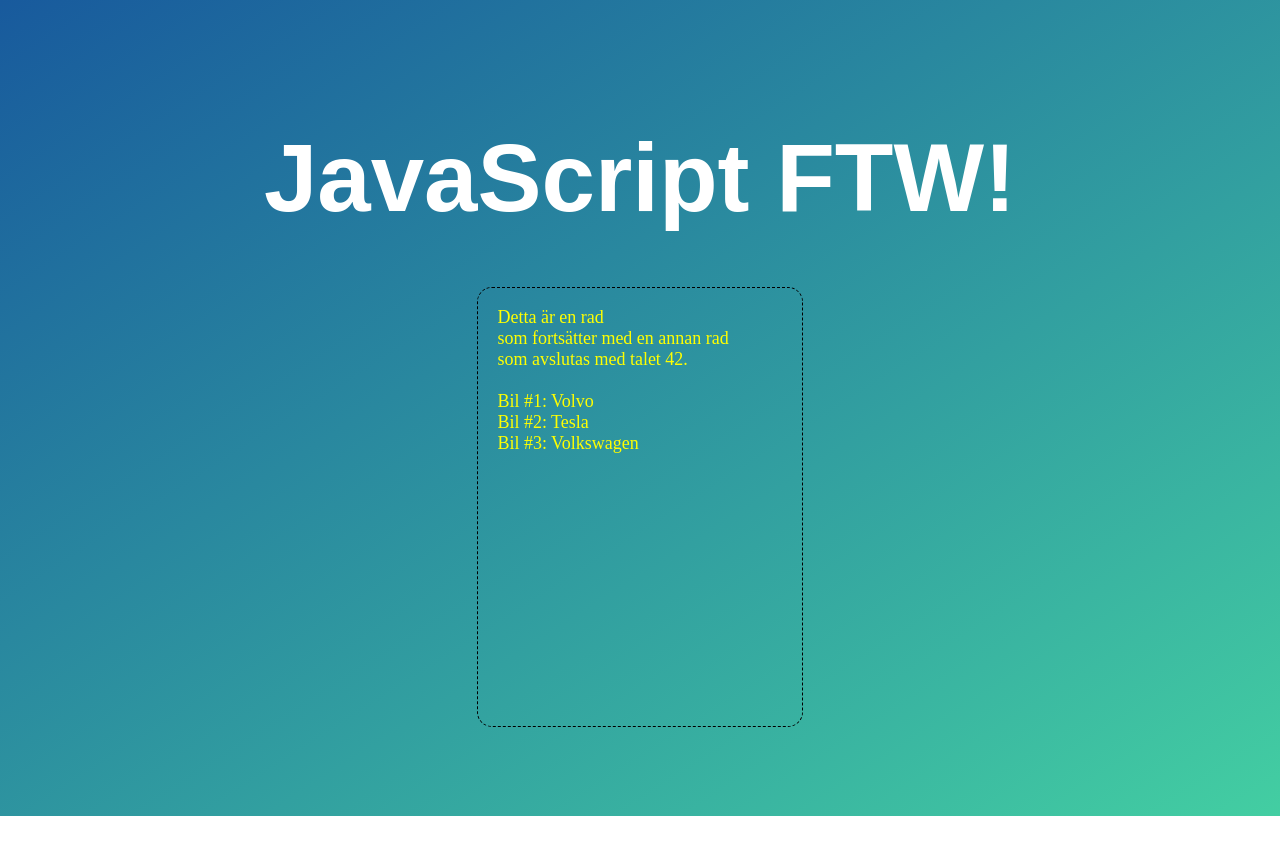
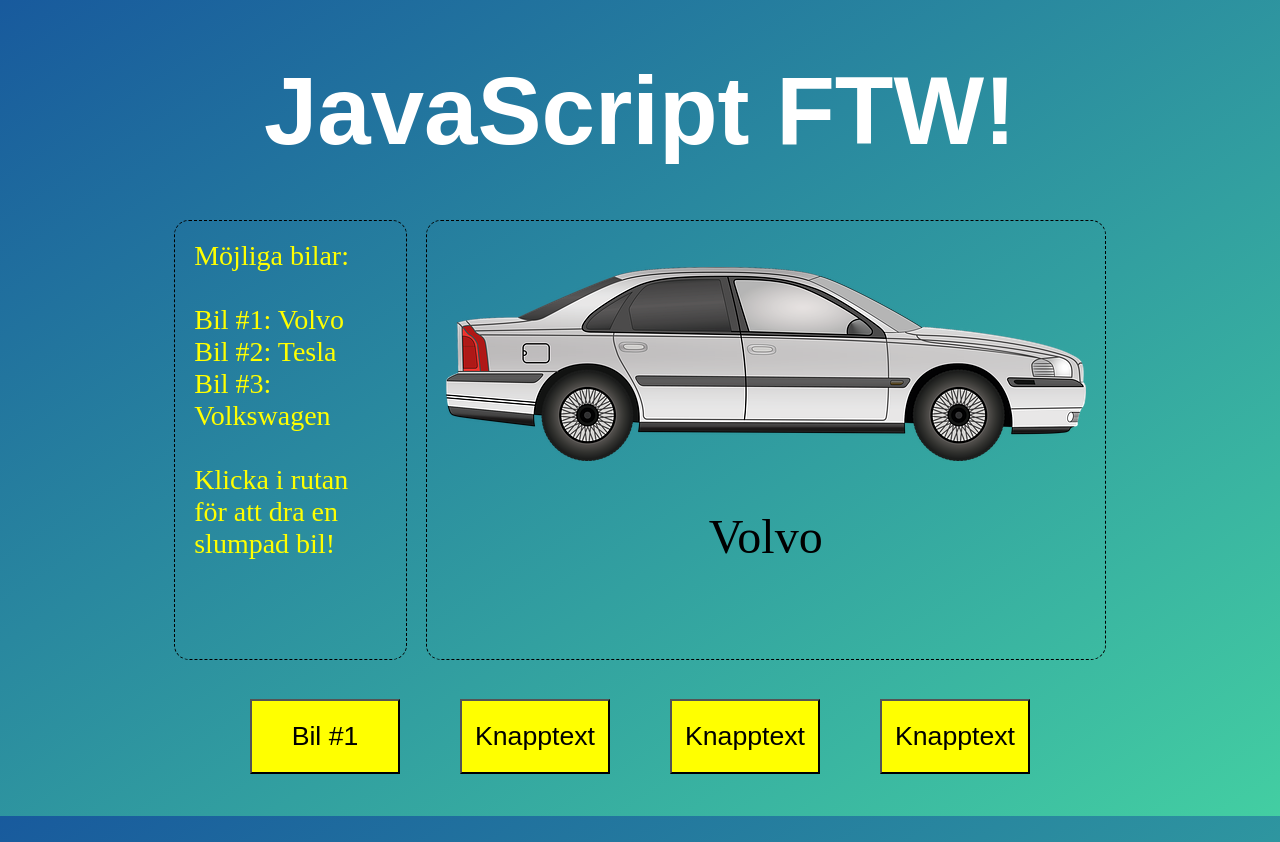
Before and after one commit to nika-edu/JS-Template, a plain HTML site: page index.html in a window 1280 px wide. Before the commit the page ends 816 px from the top, so only its background shows below. Drawn offline with Linux system fonts and the light colour scheme.

Commit message:
file update

```diff
--- a/index.html
+++ b/index.html
@@ -20,7 +20,21 @@
             </div>
             <div id="image-output-container">
                 <img src="./images/img-1.png">
-                <p id="bildtext">En bil</p>
+                <p>Volvo</p>
+            </div>
+        </div>
+        <div id="buttons-container">
+            <div id="button-1-container">
+                <button id="button-1" type="button">Knapptext</button>
+            </div>
+            <div id="button-2-container">
+                <button id="button-2" type="button">Knapptext</button>
+            </div>
+            <div id="button-3-container">
+                <button id="button-3" type="button">Knapptext</button>
+            </div>
+            <div id="button-4-container">
+                <button id="button-4" type="button">Knapptext</button>
             </div>
         </div>
     </div>
--- a/script-1.js
+++ b/script-1.js
@@ -1,29 +1,48 @@
-// Denna JS-fil visar hur utdata från JS kan dirigeras till ett HTML-
-// dokumentet istället för till konsol.
+// Översätter bildnamn till bilnamn
+const carImages = {
+  "img-1.png": "Volvo",
+  "img-2.png": "Tesla",
+  "img-3.png": "Volkswagen",
+};
 
 // Taggarna output-text och output-container återfinns i HTML-filen
 let outputContainer = document.getElementById("text-output-container");
 let outputText = document.getElementById("output-text");
+let carImage = document.getElementById("image-output-container");
 let title = (document.title = "JavaScript FTW!");
+let btn1 = document.getElementById("button-1");
 
 // Man kan t ex ställa färgen på ett område
 outputContainer.style.backgroundColor = "None";
 
-// Nedan finns några exempel på operationer, vars resultat ska
-// matas ut.
-let myString;
-let myNumber = 21 + 21;
-let myFirstString = "Detta är en rad<br>";
-let mySecondString = "som fortsätter med en annan rad<br>";
-let myThirdString = `som avslutas med talet ${myNumber}.<br><br>`;
-let myArray = ["Volvo", "Tesla", "Volkswagen"];
+// Informationstext i den vänstra rutan
+let infoText = "Möjliga bilar:<br><br>";
+let brandArray = ["Volvo", "Tesla", "Volkswagen"];
 
-myString = myFirstString.concat(mySecondString);
-myString = myString.concat(myThirdString);
-
-for (let i = 0; i < myArray.length; i++) {
-  myString += `Bil #${i + 1}: ${myArray[i]}` + "<br>";
+for (let i = 0; i < brandArray.length; i++) {
+  infoText += `Bil #${i + 1}: ${brandArray[i]}` + "<br>";
 }
 
-// Här sker själva utmatningen
-outputContainer.innerHTML = myString;
+infoText += "<br>Klicka i rutan för att dra en slumpad bil!";
+
+// Här sker själva textutmatningen
+outputContainer.innerHTML = infoText;
+
+// Knappraden
+btn1.textContent = "Bil #1";
+
+// Funktion som slumpar fram en ny bild
+function newCar() {
+  // Slumpar fram en bil (ett tal mellan 1 och 3)
+  let randomNumber = Math.floor(Math.random() * brandArray.length);
+  // Skapar bildnamnet
+  let currentImage = `img-${randomNumber + 1}.png`;
+  console.log(currentImage);
+
+  // Visar bild och text
+  carImage.innerHTML = `<img src="./images/${currentImage}" />`;
+  carImage.innerHTML += `<p>${carImages[currentImage]}</p>`;
+}
+
+// Lägger till en EventListener till outputContainer
+outputContainer.addEventListener("click", newCar);
--- a/style.css
+++ b/style.css
@@ -49,11 +49,12 @@ body {
   /*Rutan som textutmatningen sker i*/
   display: flex; /* Flex ger ett rutmönster */
   flex-direction: row;
+  justify-content: center;
   font-family: serif;
-  font-size: 18px;
+  font-size: 28px;
   color: yellow;
   margin: 1%;
-  width: 30%;
+  width: 70%;
   height: 50vh;
   padding: 2%;
   text-align: left;
@@ -70,7 +71,7 @@ body {
   flex-direction: column;
   justify-content: center; /* Centering i kolumnen, dvs vertikalt */
   text-align: center; /* Horisontell centrering av text */
-  background-color: lightblue; /* Man sätta bakgrundsfärg som är skild från sidans bakgrund */
+  /*background-color: lightblue; /* Man sätta bakgrundsfärg som är skild från sidans bakgrund */
   font-family: serif;
   font-size: 48px;
   color: black;
@@ -82,5 +83,76 @@ body {
   border-color: black;
   border-width: 1.5px;
   border-radius: 15px; /* Rundade hörn */
-  display: none;
+  /*display: none;*/
 }
+
+#buttons-container {
+  /*Rutan som knapparna visas i*/
+  display: flex;
+  flex-direction: row;
+  justify-content: center; /* Centering i kolumnen, dvs vertikalt */
+}
+
+#button-1-container {
+  /*Rutan som knapparna visas i*/
+  display: flex;
+  flex-direction: row;
+  justify-content: center; /* Centering i kolumnen, dvs vertikalt */
+  margin: 5%;
+}
+
+#button-2-container {
+  /*Rutan som knapparna visas i*/
+  display: flex;
+  flex-direction: row;
+  justify-content: center; /* Centering i kolumnen, dvs vertikalt */
+  margin: 5%;
+}
+
+#button-3-container {
+  /*Rutan som knapparna visas i*/
+  display: flex;
+  flex-direction: row;
+  justify-content: center; /* Centering i kolumnen, dvs vertikalt */
+  margin: 5%;
+}
+
+#button-4-container {
+  /*Rutan som knapparna visas i*/
+  display: flex;
+  flex-direction: row;
+  justify-content: center; /* Centering i kolumnen, dvs vertikalt */
+  margin: 5%;
+}
+
+#button-1 {
+  font-size: 20pt;
+  background-color: yellow;
+  color: black;
+  width: 150px;
+  height: 75px;
+}
+
+#button-2 {
+  font-size: 20pt;
+  background-color: yellow;
+  color: black;
+  width: 150px;
+  height: 75px;
+}
+
+#button-3 {
+  font-size: 20pt;
+  background-color: yellow;
+  color: black;
+  width: 150px;
+  height: 75px;
+}
+
+#button-4 {
+  font-size: 20pt;
+  background-color: yellow;
+  color: black;
+  width: 150px;
+  height: 75px;
+}
```
Also changed, not shown: 1 other file.
